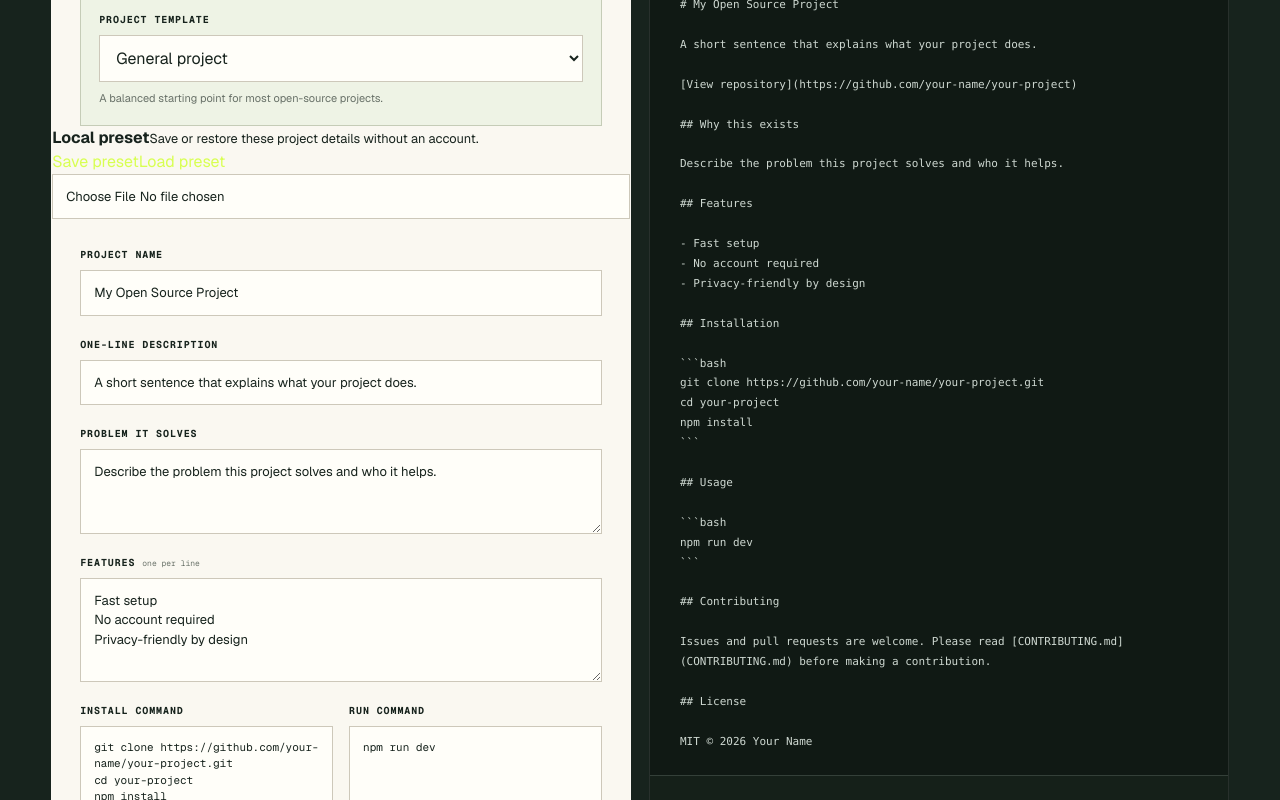
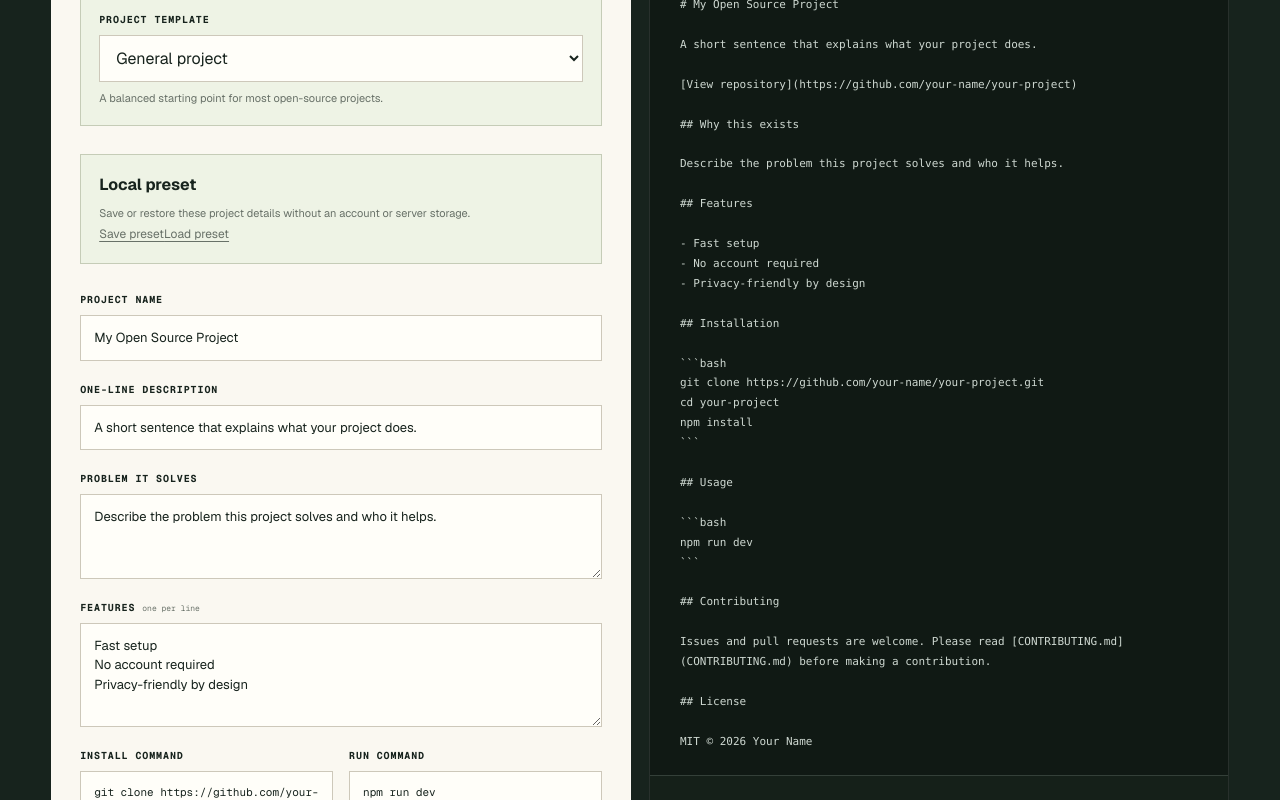
Before and after one commit to pangxueyuan2-creator/oss-readme-studio, a Next.js app: page / in a window 1280 px wide. Shown: the part 880-1680 px from the top of the page. Built offline with nearby package versions, Linux system fonts and the light colour scheme.

Commit message:
refine: reuse accessible preset control styles

```diff
--- a/components/readme-studio.tsx
+++ b/components/readme-studio.tsx
@@ -146,31 +146,25 @@ export function ReadmeStudio() {
             <p>{templates[templateId].description}</p>
           </div>
 
-          <div className="preset-controls" aria-label="Local preset controls">
-            <div>
+          <div className="template-picker" aria-label="Local preset controls">
             <strong>Local preset</strong>
-              <small>Save or restore these project details without an account.</small>
-            </div>
-            <div className="preset-actions">
-              <button type="button" className="secondary" onClick={exportPreset}>Save preset</button>
-              <button type="button" className="secondary" onClick={() => presetInput.current?.click()}>
+            <p>Save or restore these project details without an account or server storage.</p>
+            <button type="button" className="text-button" onClick={exportPreset}>Save preset</button>
+            <button type="button" className="text-button" onClick={() => presetInput.current?.click()}>
               Load preset
             </button>
             <input
               ref={presetInput}
-                className="visually-hidden"
+              hidden
               type="file"
               accept="application/json,.json"
               onChange={importPreset}
               aria-label="Choose a README Studio preset file"
             />
+            {presetMessage ? (
+              <p className={presetMessage.kind} role="status">{presetMessage.text}</p>
+            ) : null}
           </div>
-          </div>
-          {presetMessage ? (
-            <p className={`preset-message ${presetMessage.kind}`} role="status">
-              {presetMessage.text}
-            </p>
-          ) : null}
 
           <div className="field-grid">
             <label className="wide">
```
Lines whose indentation alone changed are shown as unchanged.
